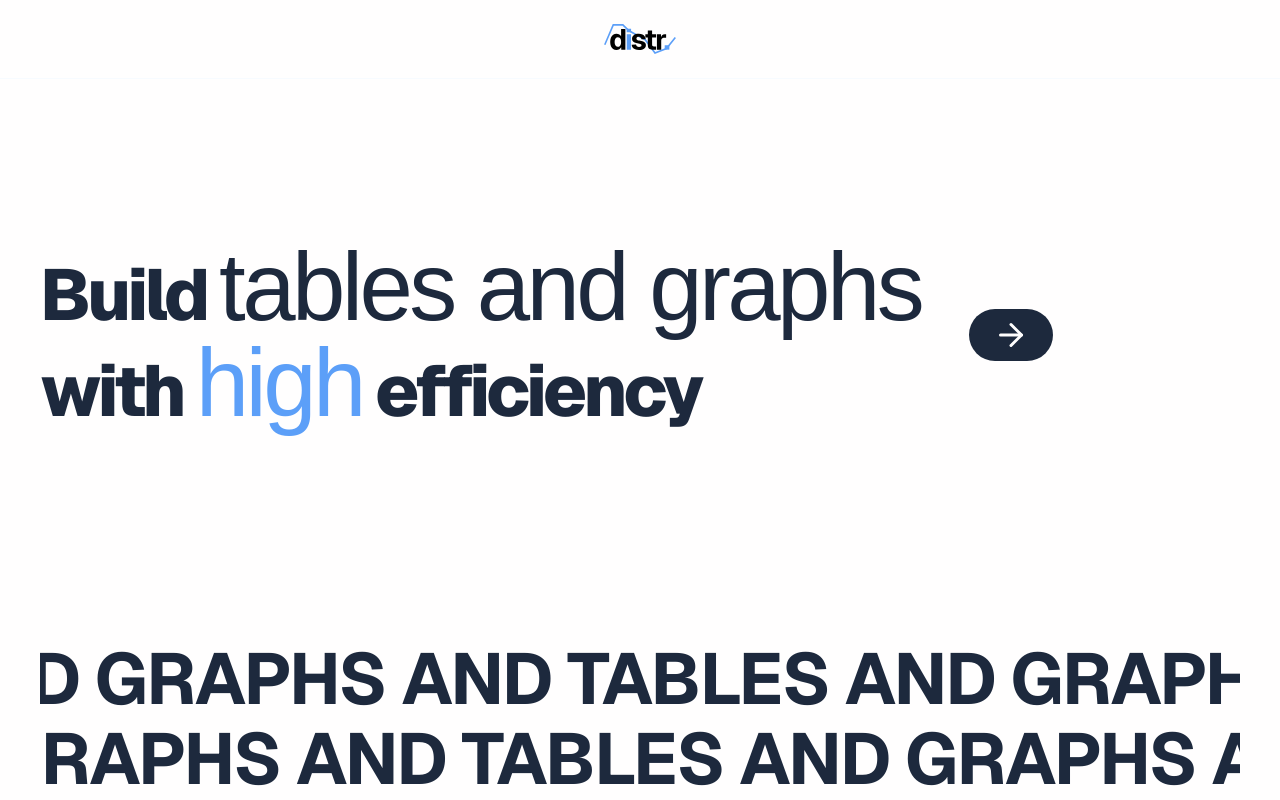
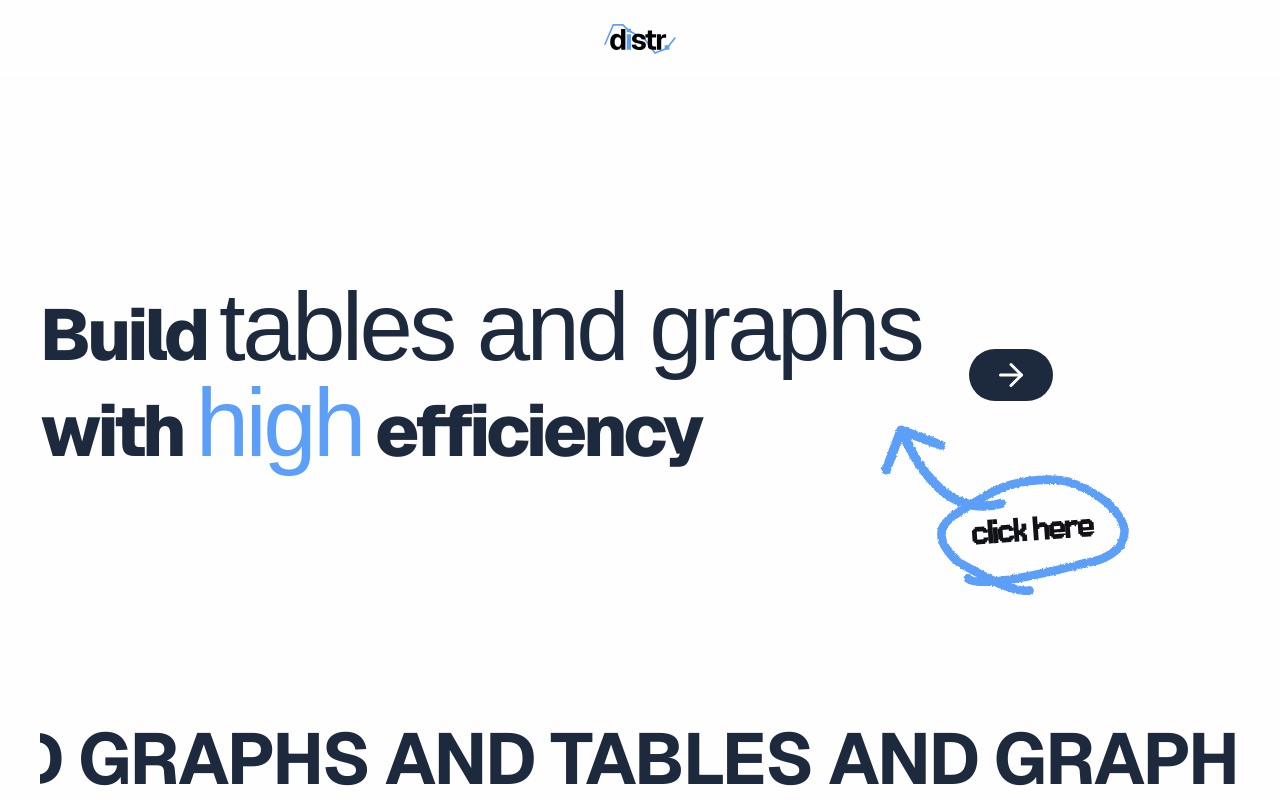
Before and after one commit to mugid/distr., a Next.js app: page / in a window 1280 px wide. Shown: the top 800 px of the page. Built offline with nearby package versions, Linux system fonts and the light colour scheme; a web font is replaced by a local one.

Commit message:
feat: add illustration to hero

```diff
--- a/src/components/layout/hero.tsx
+++ b/src/components/layout/hero.tsx
@@ -1,5 +1,6 @@
 "use client";
 import Link from "next/link";
+import Image from "next/image";
 import { ArrowRightIcon } from "lucide-react";
 import { Jersey_15 } from "next/font/google";
 
@@ -12,7 +13,7 @@ const jersey = Jersey_15({
 export default function HeroSection() {
   return (
     <section
-      className="flex md:flex-row flex-col justify-start items-start md:items-center gap-12 py-40"
+      className="relative flex lg:flex-row flex-col justify-start items-start lg:items-center gap-12 py-50"
     >
       <h1 className="text-foreground text-4xl font-extrabold tracking-tighter lg:text-7xl">
         Build <span className={`${jersey.className} text-5xl md:text-8xl`}>tables and graphs</span>
@@ -24,6 +25,10 @@ export default function HeroSection() {
           <ArrowRightIcon width={36} height={36}/>
         </Link>
       </button>
+      <div className="absolute lg:left-210 lg:bottom-10 left-10 -bottom-10">
+        <Image src="/hero-illustration-dark.svg" alt="dark illustration" width={256} height={256}className="hidden dark:inline-block"/>
+        <Image src="/hero-illustration-light.svg" alt="dark illustration" width={256} height={256} className="dark:hidden inline-block"/>
+      </div>
     </section>
   );
 }
```
Also changed, not shown: public/hero-illustration-dark.svg (added), public/hero-illustration-light.svg (added).
